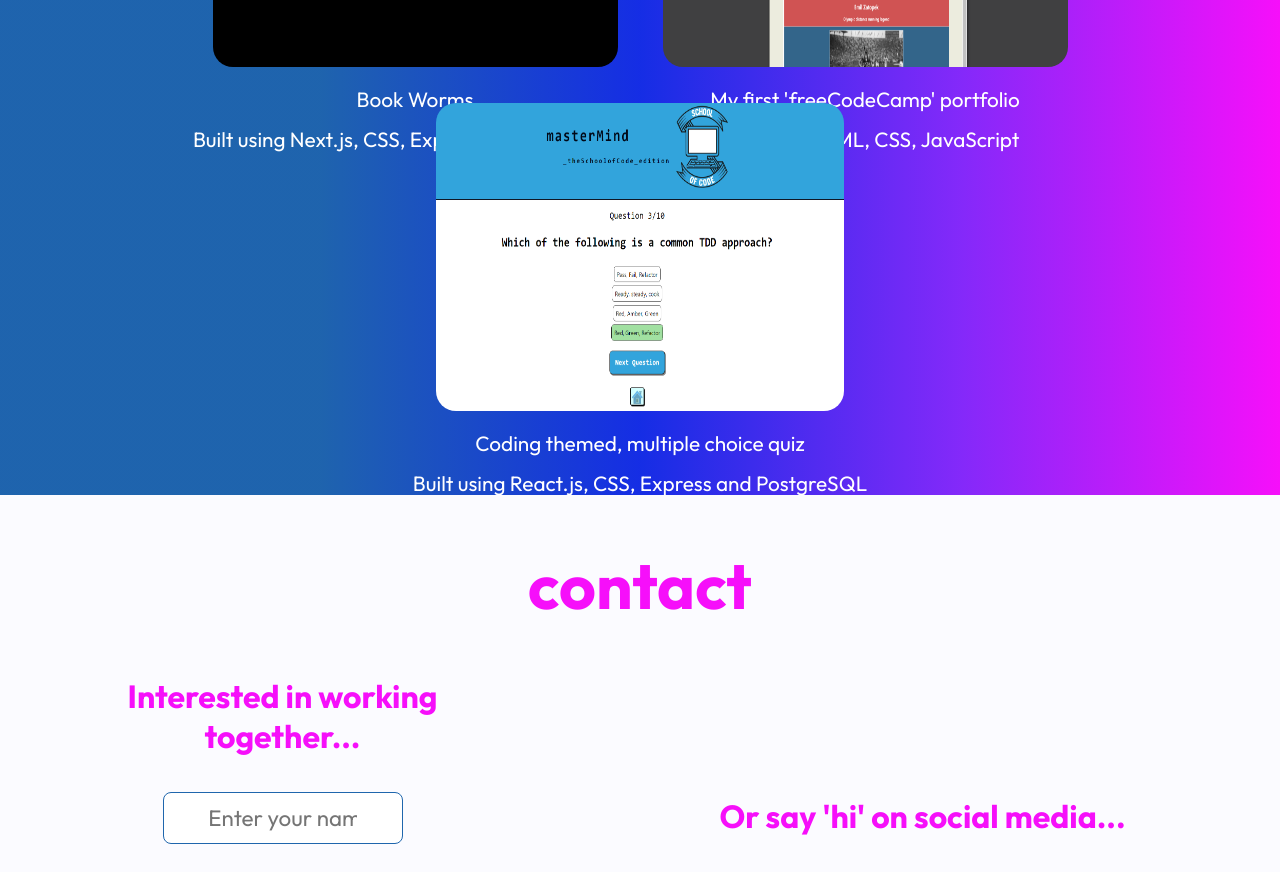
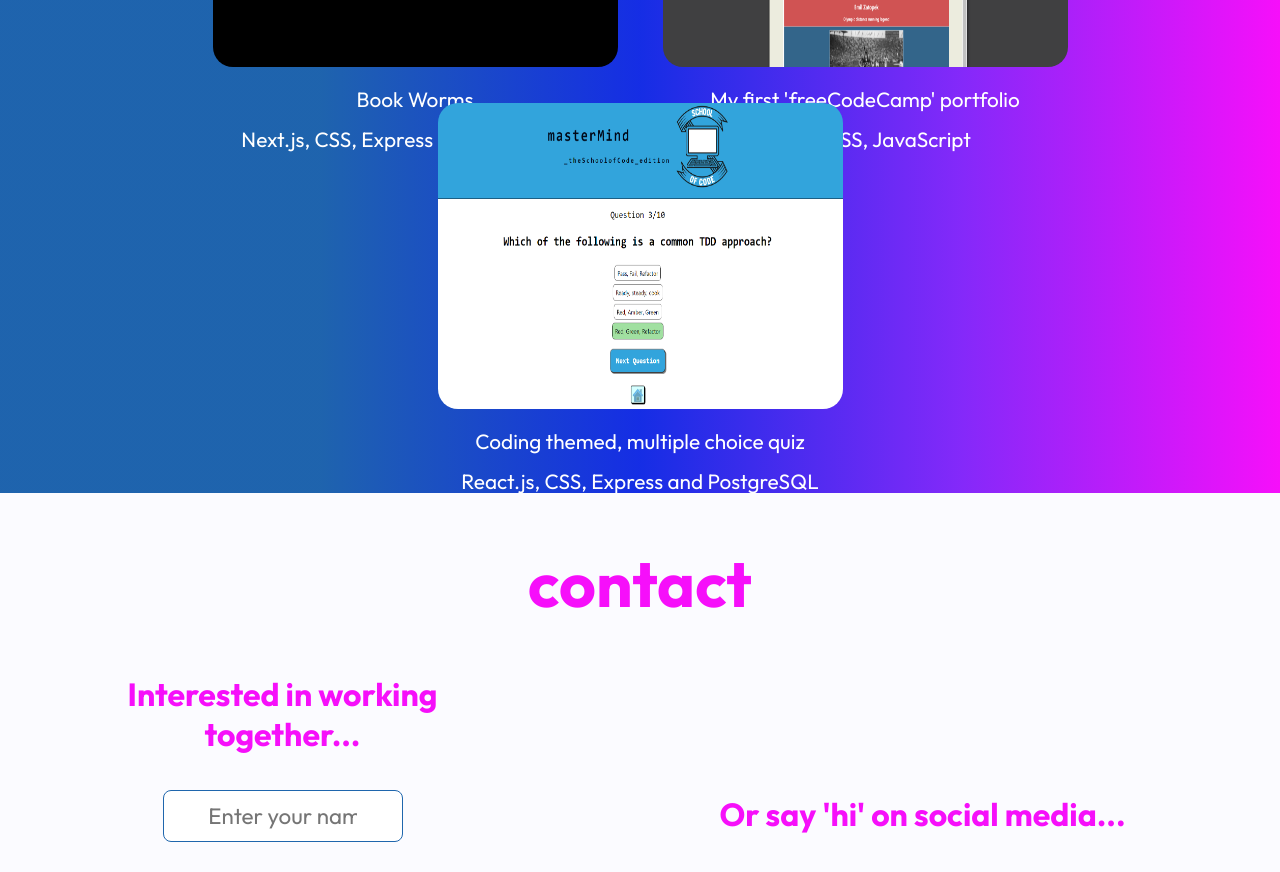
Before and after one commit to aljaplatt/portfolio, a React (Create React App) app: page / in a window 1280 px wide. Shown: the part 2100-2972 px from the top of the page. Built offline with nearby package versions, Linux system fonts and the light colour scheme; a web font is replaced by a local one.

Commit message:
updated about & projects text content

```diff
--- a/src/components/Projects/Projects.js
+++ b/src/components/Projects/Projects.js
@@ -25,7 +25,7 @@ const Projects = () => {
           </a>
           <p className={style.projectName}>Book Worms</p>
           <p className={style.projectName}>
-            Built using Next.js, CSS, Express and PostgreSQL
+            Next.js, CSS, Express and PostgreSQL
           </p>
         </section>
         <section className={style.projectWrapper}>
@@ -37,7 +37,7 @@ const Projects = () => {
             ></img>
           </a>
           <p className={style.projectName}>My first 'freeCodeCamp' portfolio</p>
-          <p className={style.projectName}>Built using HTML, CSS, JavaScript</p>
+          <p className={style.projectName}>HTML, CSS, JavaScript</p>
         </section>
         <section className={style.projectWrapper}>
           <a
@@ -54,7 +54,7 @@ const Projects = () => {
             Coding themed, multiple choice quiz
           </p>
           <p className={style.projectName}>
-            Built using React.js, CSS, Express and PostgreSQL
+            React.js, CSS, Express and PostgreSQL
           </p>
         </section>
       </section>
```
